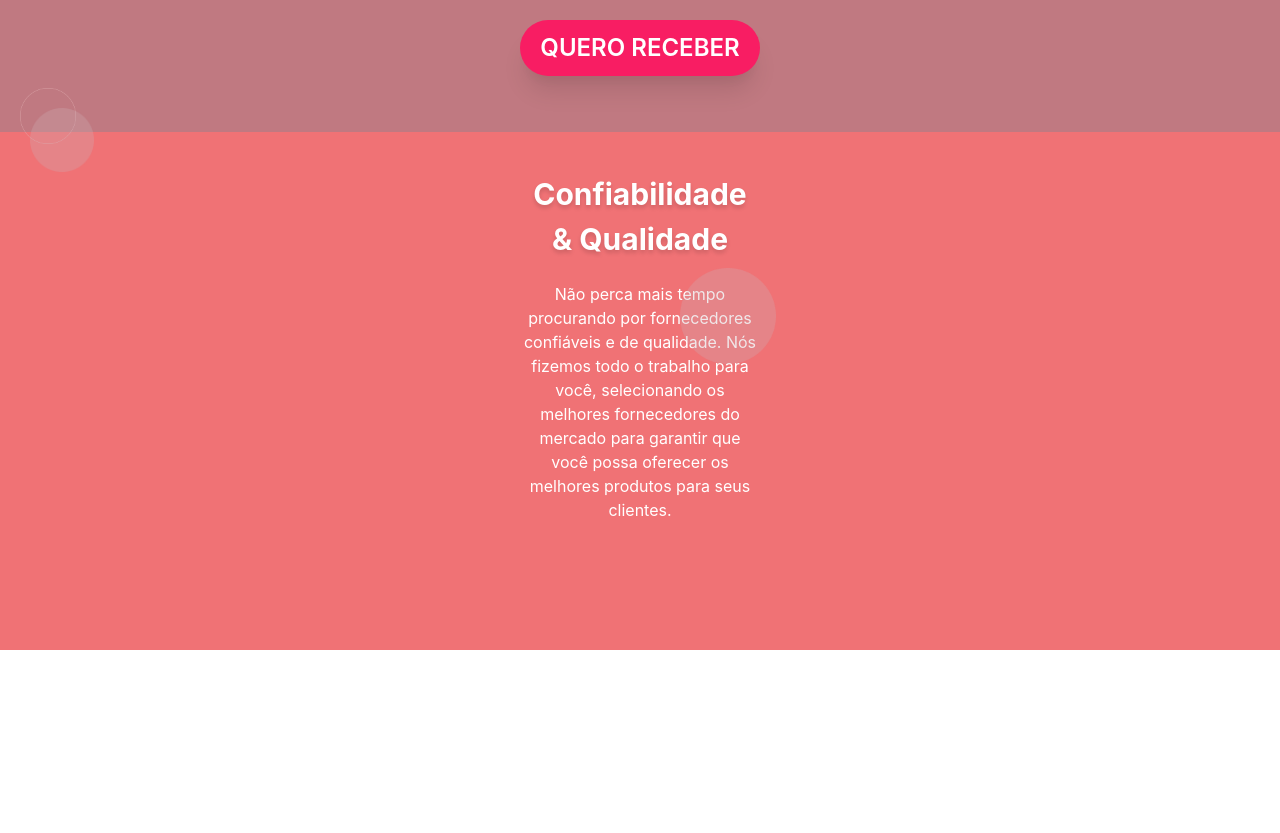
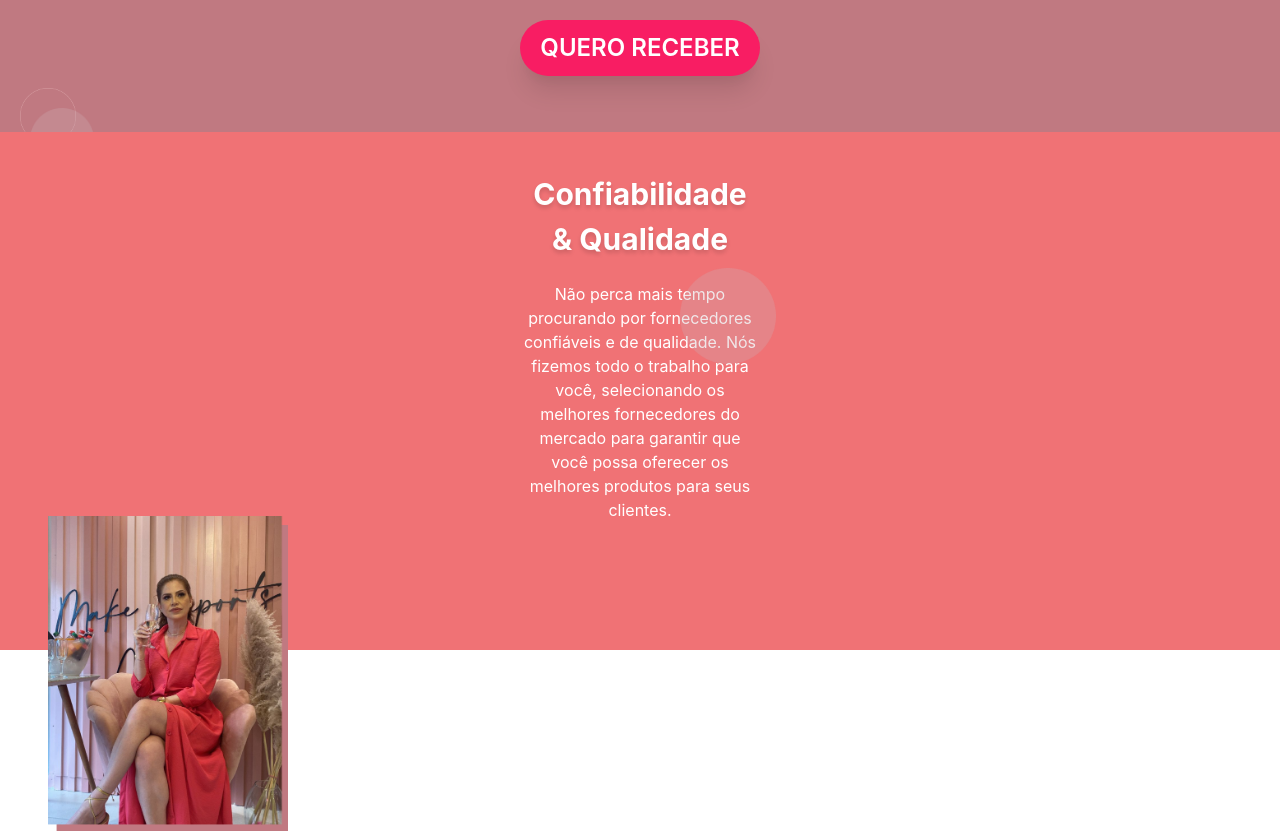
Before and after one commit to Pedrobourguignon/cb-landing, a Next.js app: page / in a window 1280 px wide. Shown: the part 2460-3293 px from the top of the page. Built offline with nearby package versions, Linux system fonts and the light colour scheme.

Commit message:
feat: image position

```diff
--- a/pages/index.tsx
+++ b/pages/index.tsx
@@ -16,15 +16,17 @@ export default function Home() {
       <FirstSession />
       <Img src="/images/cb-bg1.png" zIndex="10" />
       <SecondSession />
+      <Flex direction="column" position="relative">
         <ThirdSession />
         <Img
           src="/images/celia_bourguignon.png"
-        top="1770px"
           left="12"
           w="60"
+          top="96"
           position="absolute"
         />
         <FourthSession />
+      </Flex>
       <FifthSession />
       <SixthSession />
       <Footer />
```
Lines whose indentation alone changed are shown as unchanged.
